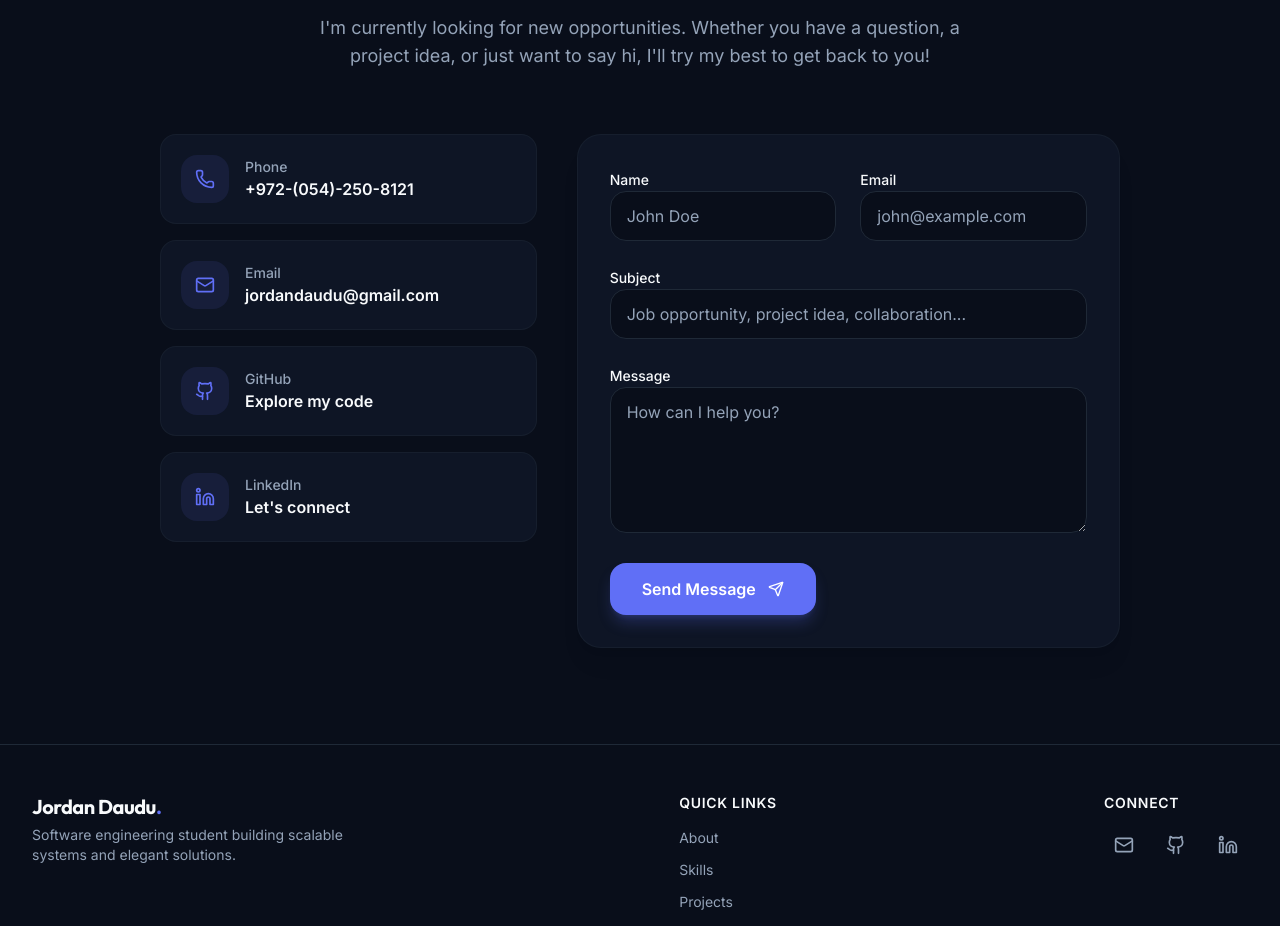
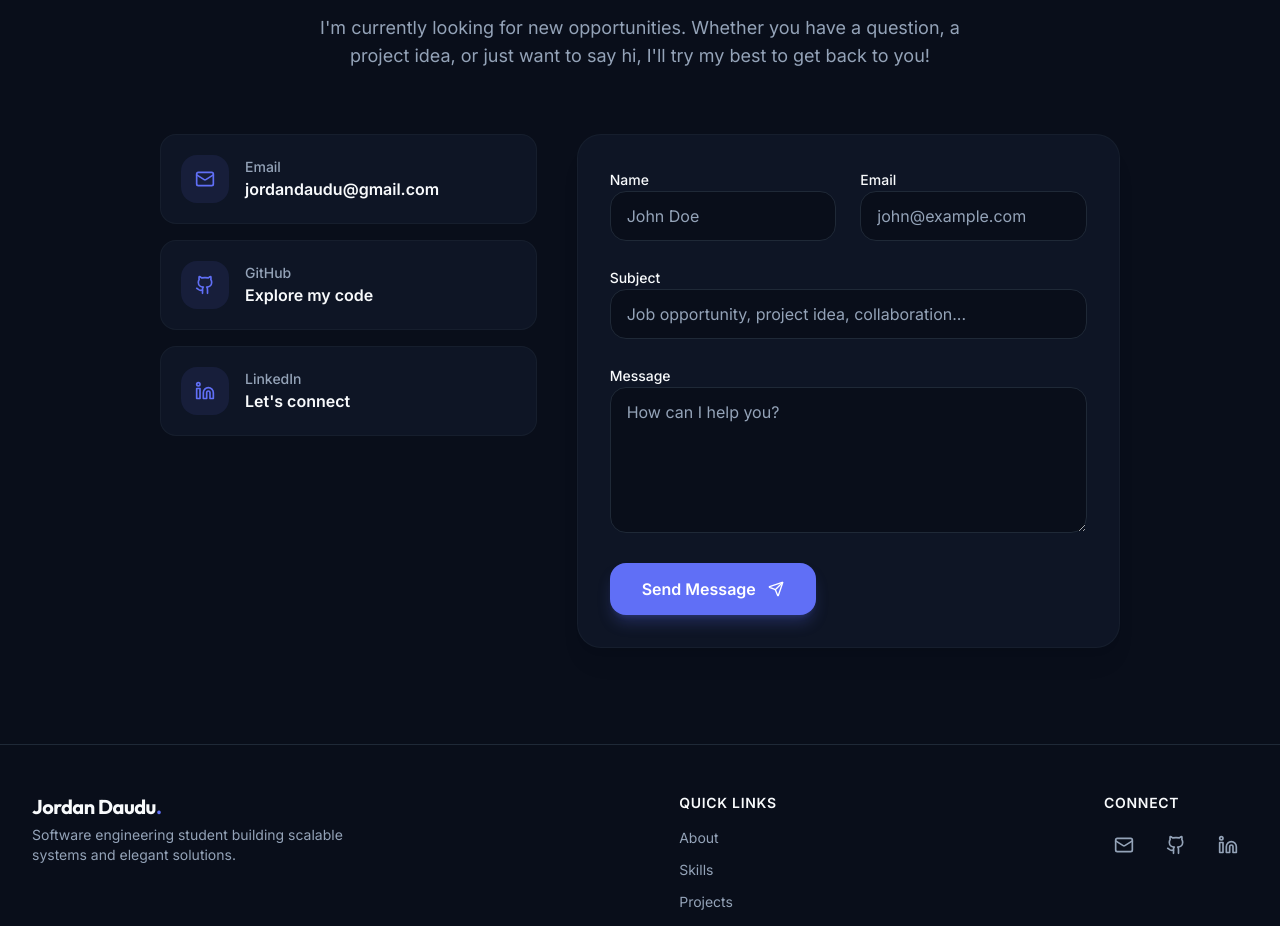
Before and after one commit to JordanDaudu/PersonalPortfolio, a React (Vite) app: page / in a window 1280 px wide. Shown: the part 8820-9746 px from the top of the page. Built offline with nearby package versions, Linux system fonts and the light colour scheme; no server answers.

Commit message:
Make phone contact optional via SHOW_PHONE
Introduce a SHOW_PHONE flag (default false) and wrap the phone contact anchor in a conditional render. This allows toggling the phone entry in the Contact component without removing the existing markup or logic; no other behavior changes have been made.

```diff
--- a/src/components/contact.tsx
+++ b/src/components/contact.tsx
@@ -4,6 +4,8 @@ import { motion } from "framer-motion";
 import { PORTFOLIO } from "@/data/portfolio";
 import { Mail, Github, Linkedin, Send, Phone } from "lucide-react";
 import { useToast } from "@/hooks/use-toast";
+
+const SHOW_PHONE = false;
 
 const EMAILJS_PUBLIC_KEY = import.meta.env.VITE_EMAILJS_PUBLIC_KEY;
 const EMAILJS_SERVICE_ID = import.meta.env.VITE_EMAILJS_SERVICE_ID;
@@ -100,6 +102,7 @@ export function Contact() {
                 transition={{ duration: 0.5 }}
                 className="md:col-span-5 space-y-4"
             >
+              {SHOW_PHONE && (
                   <a
                       href={`tel:${PORTFOLIO.personal.phone}`}
                       className="flex items-center gap-4 p-5 rounded-2xl bg-card border border-border/50 hover:border-primary/30 hover:bg-secondary/50 transition-all group"
@@ -112,6 +115,7 @@ export function Contact() {
                       <p className="text-foreground font-semibold">{PORTFOLIO.personal.phone}</p>
                     </div>
                   </a>
+              )}
 
               <a
                   href={`mailto:${PORTFOLIO.personal.email}`}
```
Lines whose indentation alone changed are shown as unchanged.
